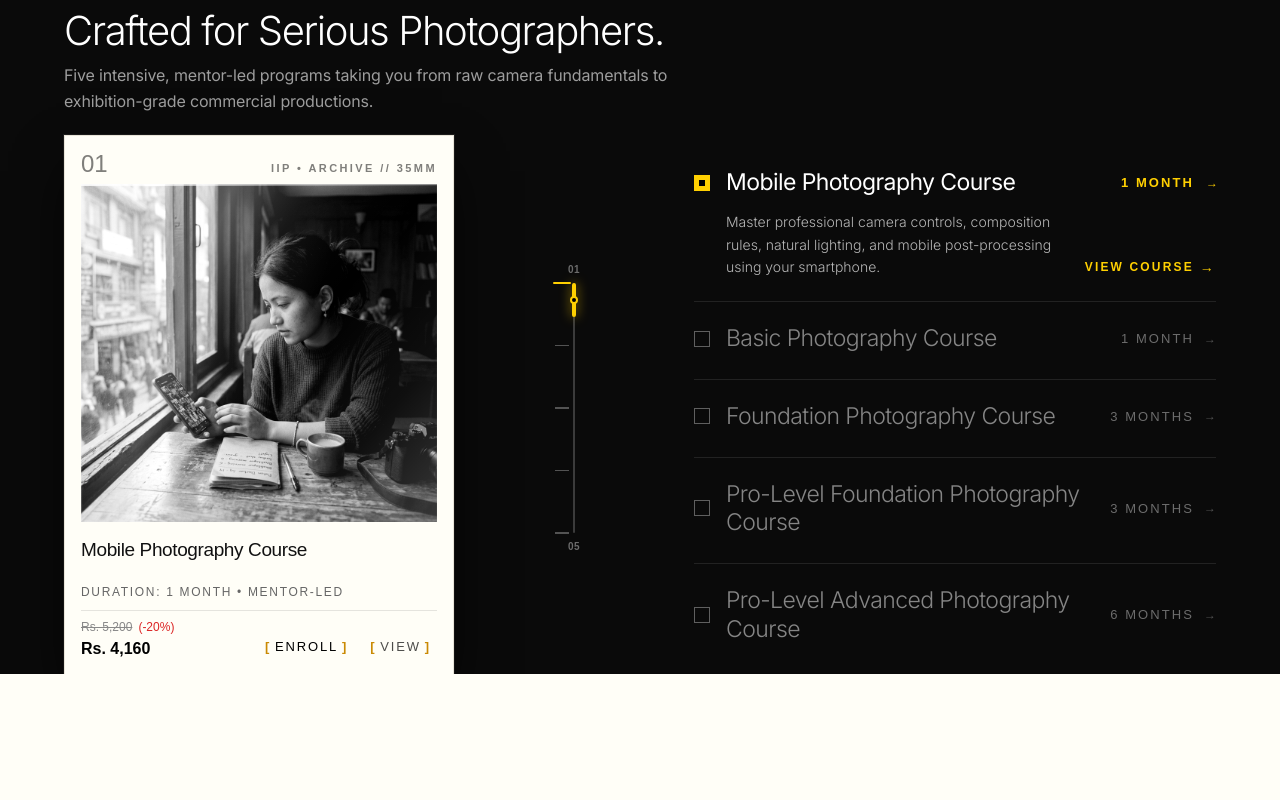
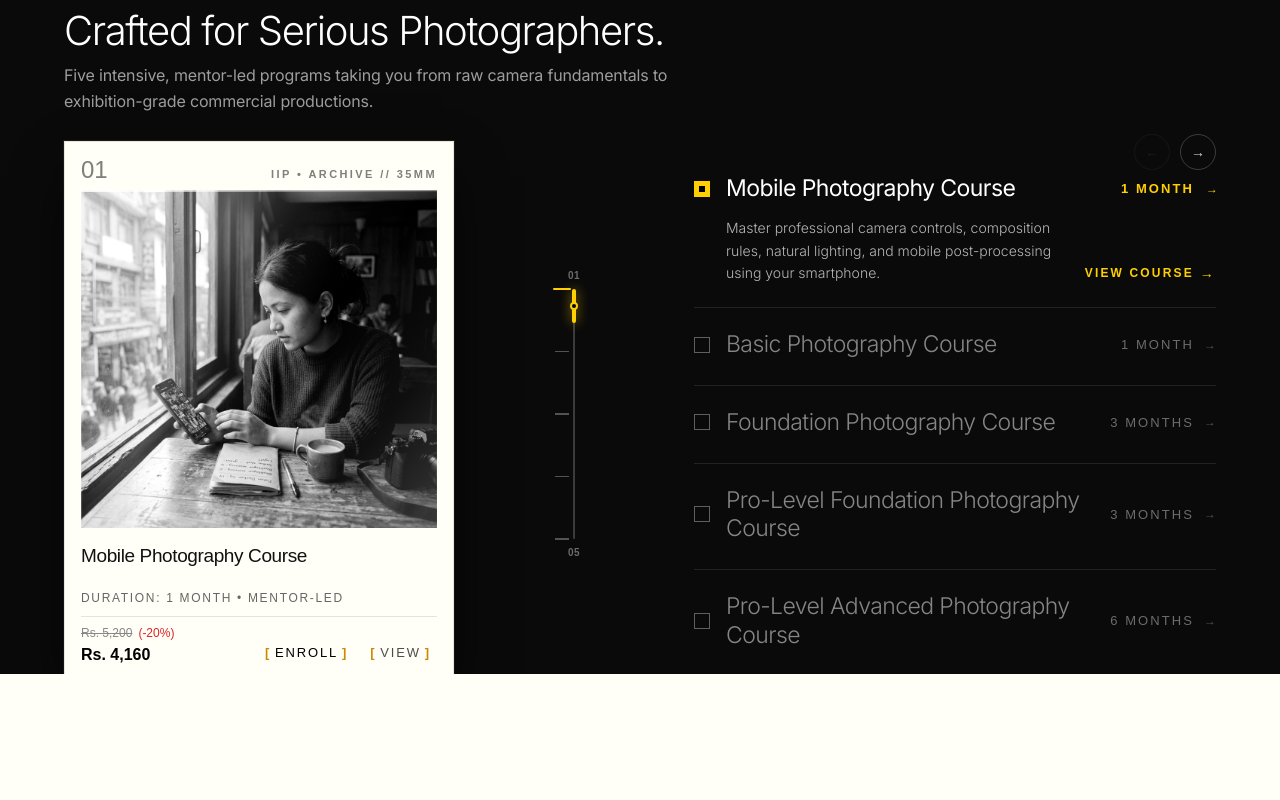
Before and after one commit to Kaushallrai/iipnepal, a Next.js app: page / in a window 1280 px wide. Shown: the part 1860-2660 px from the top of the page. Built offline with nearby package versions, Linux system fonts and the light colour scheme; a web font is replaced by a local one.

Commit message:
fix(home): calibrate pinned courses and portfolio sections for 1-scroll per item traversal

```diff
--- a/src/components/home/CoursesSection.tsx
+++ b/src/components/home/CoursesSection.tsx
@@ -139,18 +139,6 @@ export default function CoursesSection({
   // Active index prioritized by hover, falling back to scroll position on desktop
   const activeIndex = hoveredIndex !== null ? hoveredIndex : scrollIndex;
 
-  const handleNextCourse = useCallback(() => {
-    if (swiperInstanceRef.current) {
-      swiperInstanceRef.current.slideNext();
-    }
-  }, []);
-
-  const handlePrevCourse = useCallback(() => {
-    if (swiperInstanceRef.current) {
-      swiperInstanceRef.current.slidePrev();
-    }
-  }, []);
-
   // Jump smoothly to a specific course
   const handleJumpToCourse = useCallback(
     (index: number) => {
@@ -166,7 +154,7 @@ export default function CoursesSection({
 
         const lenis = (window as unknown as { lenis?: { scrollTo: (target: number, opts?: { duration?: number }) => void } }).lenis;
         if (lenis && typeof lenis.scrollTo === "function") {
-          lenis.scrollTo(targetScroll, { duration: 1.0 });
+          lenis.scrollTo(targetScroll, { duration: 0.5 });
         } else {
           window.scrollTo({
             top: targetScroll,
@@ -177,6 +165,24 @@ export default function CoursesSection({
     },
     [courses.length]
   );
+
+  const handleNextCourse = useCallback(() => {
+    if (typeof window !== "undefined" && window.innerWidth < 1024 && swiperInstanceRef.current) {
+      swiperInstanceRef.current.slideNext();
+    } else {
+      const nextIdx = Math.min(courses.length - 1, activeIndex + 1);
+      handleJumpToCourse(nextIdx);
+    }
+  }, [activeIndex, courses.length, handleJumpToCourse]);
+
+  const handlePrevCourse = useCallback(() => {
+    if (typeof window !== "undefined" && window.innerWidth < 1024 && swiperInstanceRef.current) {
+      swiperInstanceRef.current.slidePrev();
+    } else {
+      const prevIdx = Math.max(0, activeIndex - 1);
+      handleJumpToCourse(prevIdx);
+    }
+  }, [activeIndex, handleJumpToCourse]);
 
   // Set up pinning and scroll-based course progression on desktop screens
   useEffect(() => {
@@ -192,8 +198,8 @@ export default function CoursesSection({
         trigger: sectionRef.current,
         pin: pinnedRef.current,
         start: "top top",
-        end: () => `+=${window.innerHeight * 4.2}`,
-        scrub: 0.5,
+        end: () => `+=${(totalCourses - 1) * 280}`,
+        scrub: 0.25,
         invalidateOnRefresh: true,
         onUpdate: (self) => {
           const progress = self.progress;
@@ -422,14 +428,14 @@ export default function CoursesSection({
               </Link>
             </div>
 
-            {/* Circular Arrow Nav Buttons (Visible on Mobile & Tablet < lg) */}
-            <div className="flex lg:hidden items-center gap-2.5 shrink-0">
+            {/* Circular Arrow Nav Buttons (Active on Desktop, Mobile & Tablet) */}
+            <div className="flex items-center gap-2.5 shrink-0">
               <button
                 type="button"
                 onClick={handlePrevCourse}
-                disabled={isBeginning}
+                disabled={activeIndex === 0}
                 aria-label="Previous course"
-                className={`w-9 h-9 sm:w-10 sm:h-10 rounded-full border border-white/20 flex items-center justify-center transition-all duration-200 text-sm ${isBeginning
+                className={`w-9 h-9 sm:w-10 sm:h-10 rounded-full border border-white/20 flex items-center justify-center transition-all duration-200 text-sm ${activeIndex === 0
                   ? "opacity-25 border-white/10 pointer-events-none cursor-not-allowed text-white/30"
                   : "hover:border-[#ffd001] hover:bg-[#ffd001] hover:text-black active:scale-95 text-white/80 cursor-pointer"
                   }`}
@@ -440,9 +446,9 @@ export default function CoursesSection({
               <button
                 type="button"
                 onClick={handleNextCourse}
-                disabled={isEnd}
+                disabled={activeIndex === courses.length - 1}
                 aria-label="Next course"
-                className={`w-9 h-9 sm:w-10 sm:h-10 rounded-full border border-white/20 flex items-center justify-center transition-all duration-200 text-sm ${isEnd
+                className={`w-9 h-9 sm:w-10 sm:h-10 rounded-full border border-white/20 flex items-center justify-center transition-all duration-200 text-sm ${activeIndex === courses.length - 1
                   ? "opacity-25 border-white/10 pointer-events-none cursor-not-allowed text-white/30"
                   : "hover:border-[#ffd001] hover:bg-[#ffd001] hover:text-black active:scale-95 text-white/80 cursor-pointer"
                   }`}
--- a/src/components/home/PortfolioSection.tsx
+++ b/src/components/home/PortfolioSection.tsx
@@ -120,7 +120,7 @@ export default function PortfolioSection({
       }).lenis;
 
       if (lenis && typeof lenis.scrollTo === "function") {
-        lenis.scrollTo(targetScroll, { duration: 1.0 });
+        lenis.scrollTo(targetScroll, { duration: 0.5 });
       } else {
         window.scrollTo({
           top: targetScroll,
@@ -130,6 +130,24 @@ export default function PortfolioSection({
     },
     [items.length]
   );
+
+  const handlePrevDesktop = useCallback(() => {
+    const st = scrollTriggerRef.current;
+    if (!st) return;
+    const currentProgress = st.progress;
+    const currentIdx = Math.round(currentProgress * (items.length - 1));
+    const prevIdx = Math.max(0, currentIdx - 1);
+    handleJumpToSlide(prevIdx);
+  }, [handleJumpToSlide, items.length]);
+
+  const handleNextDesktop = useCallback(() => {
+    const st = scrollTriggerRef.current;
+    if (!st) return;
+    const currentProgress = st.progress;
+    const currentIdx = Math.round(currentProgress * (items.length - 1));
+    const nextIdx = Math.min(items.length - 1, currentIdx + 1);
+    handleJumpToSlide(nextIdx);
+  }, [handleJumpToSlide, items.length]);
 
   // Creative Giants Continuous Smooth Horizontal Glide with Multi-Plane Parallax (NO Snapping)
   useEffect(() => {
@@ -167,8 +185,8 @@ export default function PortfolioSection({
           trigger: sectionRef.current,
           pin: pinnedRef.current,
           start: "top top",
-          end: () => `+=${totalScrollDistance * 1.8}`, // generous scroll length for smooth control
-          scrub: 1.0, // pure smooth scrub with Lenis, ZERO snapping
+          end: () => `+=${(cards.length - 1) * 360}`, // calibrated so 1 scroll advances to the next project
+          scrub: 0.25, // responsive, instant scrub without sluggish lag
           invalidateOnRefresh: true,
           onUpdate: (self) => {
             const p = self.progress;
@@ -338,8 +356,8 @@ export default function PortfolioSection({
             />
           </div>
 
-          {/* Top Action: View All Portfolio Button with Signal Yellow Accent */}
-          <div className="shrink-0 pt-1 md:pt-0 select-none">
+          {/* Top Action: View All Portfolio Button with Signal Yellow Accent & Desktop Nav Arrows */}
+          <div className="shrink-0 pt-1 md:pt-0 select-none flex items-center gap-3">
             <Link
               href="/portfolio"
               className="group/all inline-flex items-center gap-0.5 font-mono text-xs sm:text-[13px] tracking-[0.16em] uppercase text-white hover:bg-[#ffd001] hover:text-black px-2 py-1 transition-all duration-150 font-medium leading-none"
@@ -348,6 +366,26 @@ export default function PortfolioSection({
               <span className="px-1">VIEW ALL PORTFOLIO</span>
               <span className="text-[#ffd001] group-hover/all:text-black font-semibold transition-colors">]</span>
             </Link>
+
+            <div className="hidden lg:flex items-center gap-2">
+              <button
+                type="button"
+                onClick={handlePrevDesktop}
+                aria-label="Previous portfolio project"
+                className="w-9 h-9 sm:w-10 sm:h-10 rounded-full border border-white/20 hover:border-[#ffd001] hover:bg-[#ffd001] hover:text-black active:scale-95 text-white/80 flex items-center justify-center transition-all duration-200 text-sm cursor-pointer"
+              >
+                ←
+              </button>
+
+              <button
+                type="button"
+                onClick={handleNextDesktop}
+                aria-label="Next portfolio project"
+                className="w-9 h-9 sm:w-10 sm:h-10 rounded-full border border-white/20 hover:border-[#ffd001] hover:bg-[#ffd001] hover:text-black active:scale-95 text-white/80 flex items-center justify-center transition-all duration-200 text-sm cursor-pointer"
+              >
+                →
+              </button>
+            </div>
           </div>
         </div>
 
```
